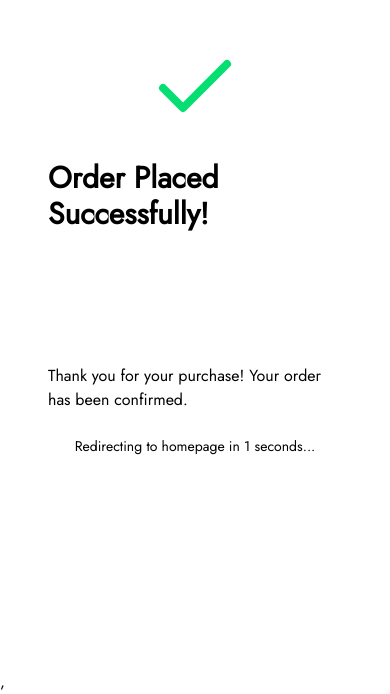
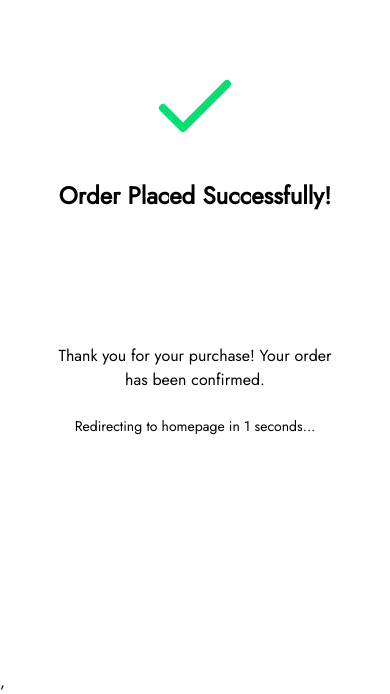
Before and after one commit to 3RaghavK3/Ecommerce-Frontend, a React (Vite) app in the folder client/: page /payment in a window 390 px wide. Shown: the part 174-868 px from the top of the page. Built offline with nearby package versions, Linux system fonts and the light colour scheme.

Commit message:
:Responsive payment

```diff
--- a/client/src/pages/PaymentConfirm.tsx
+++ b/client/src/pages/PaymentConfirm.tsx
@@ -50,11 +50,11 @@ export function PaymentConfirm() {
     }, []);
 
     return (
-        <div className="h-screen bg-gradient-to-br from-primary/10 to-accent/10 flex items-center justify-center p-4">
+        <div className="h-screen bg-gradient-to-br from-primary/10 to-accent/10 flex items-center justify-center p-4 text-center">
             <Card className="flex flex-col items-center shadow-2xl px-8 py-16 justify-around">
                 {loading ? (
                     <>
-                        <div className="text-4xl font-bold">
+                        <div className="text-2xl md:text-3xl lg:text-4xl font-bold">
                              Payment in Progress
                         </div>
                         <div>
@@ -84,20 +84,20 @@ export function PaymentConfirm() {
                     <>
                         <Check className="w-24 h-24 text-green-400"/>
 
-                        <div className="text-3xl font-bold">
+                        <div className="text-2xl md:text-3xl lg:text-4xl  font-bold">
                             Order Placed Successfully!
                         </div>
 
                         <div className="border rounded-lg  bg-primary text-white flex flex-col items-center justify-center p-4">
                             <div className="text-white ">Order ID</div>
-                            <div className="text-lg font-semibold">{OrderId}</div>
+                            <div className="text-lg md:text-xl font-semibold">{OrderId}</div>
                         </div>
 
                         <div>
                             Thank you for your purchase! Your order has been confirmed.
                         </div>
 
-                        <div className="text-sm">
+                        <div className="text-sm md:text-base">
                             Redirecting to homepage in <span className="text-primary">{countdownTimer}</span> seconds...
                         </div>
                     </>
```
